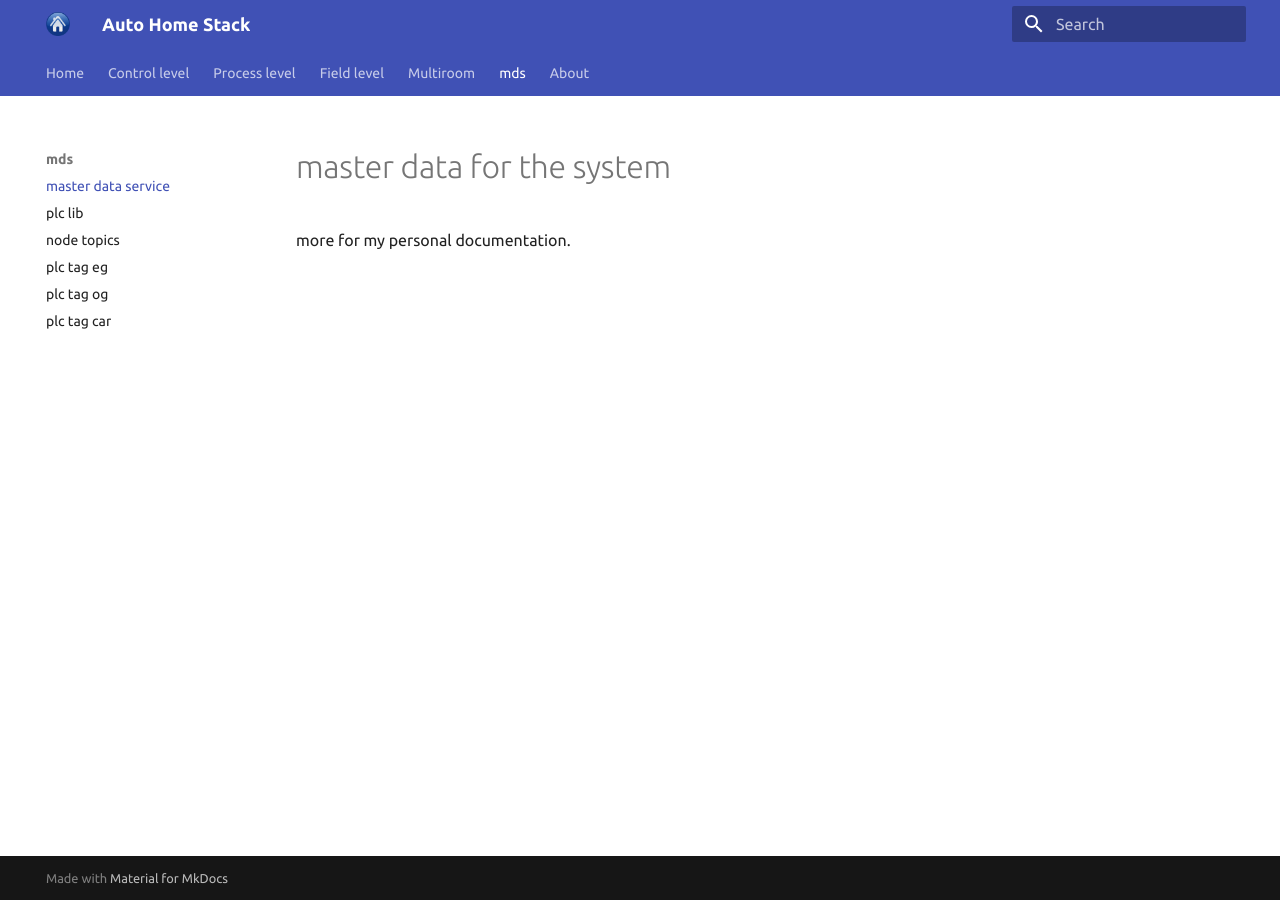
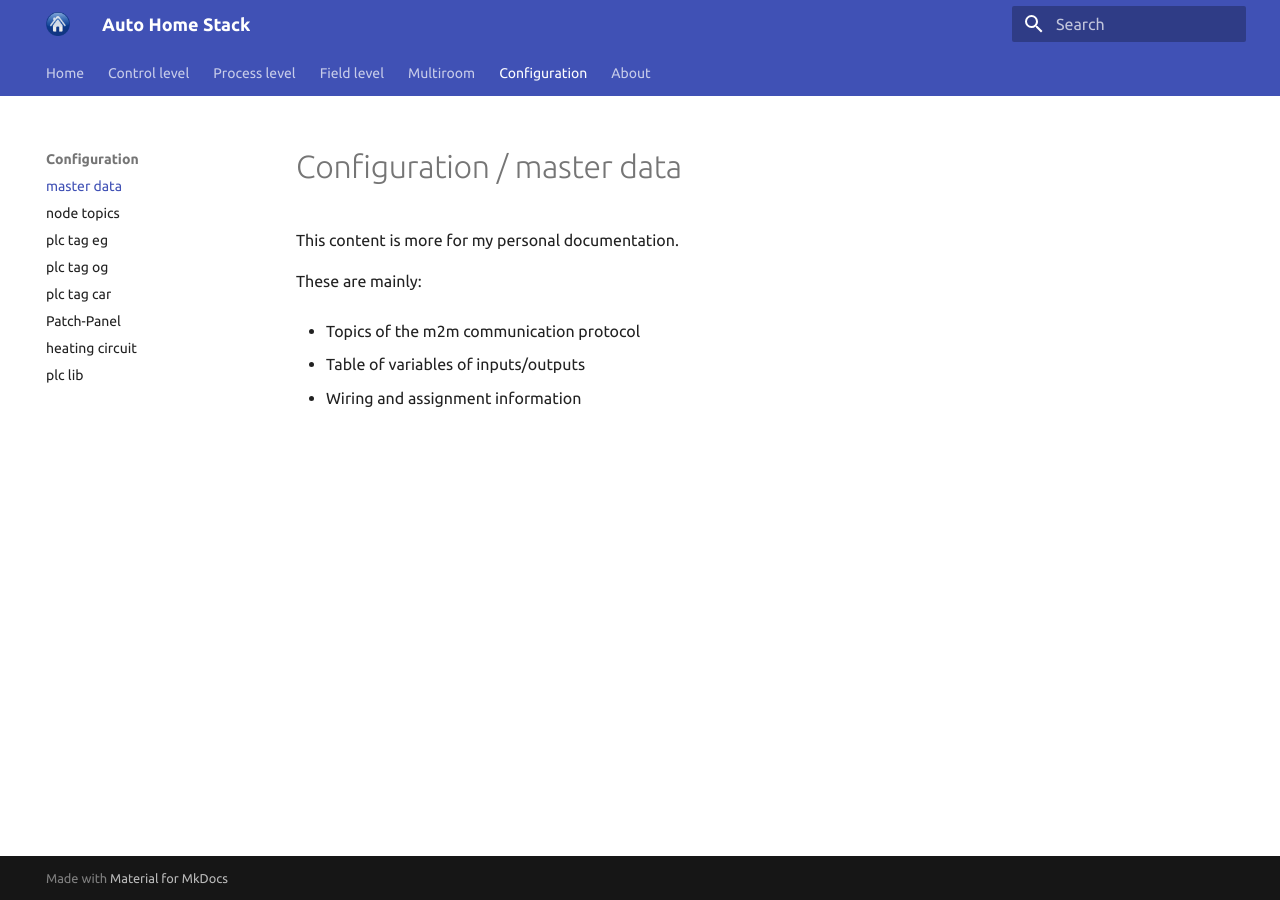
Before and after one commit to alexkratzer/autohomestack, an MkDocs documentation site: the page built from docs/mds/mds.md, in a window 1280 px wide. Built offline with MkDocs 1.6.1 and Material for MkDocs 9.7.7, drawn with Linux system fonts in a browser that asks for light colours.

Commit message:
docs: configuration

```diff
--- a/docs/mds/mds.md
+++ b/docs/mds/mds.md
@@ -1,3 +1,11 @@
-# master data for the system
+# Configuration / master data
 
-more for my personal documentation.
+This content is more for my personal documentation.
+
+These are mainly:
+
+* Topics of the m2m communication protocol
+
+* Table of variables of inputs/outputs
+
+* Wiring and assignment information
--- a/mkdocs.yml
+++ b/mkdocs.yml
@@ -23,13 +23,15 @@ nav:
         - devices:              level_field/field_level.md
     - Multiroom:
         - multiroom:            multiroom/my_multiroom.md
-    - mds:
-        - master data service:  'mds/mds.md'
-        - plc lib:              'mds/plc_lib_interface.md'
+    - Configuration:
+        - master data:          'mds/mds.md'
         - node topics:          'mds/topics_node.md'
         - plc tag eg:           'mds/plcVarToDB_eg.md'
         - plc tag og:           'mds/plcVarToDB_og.md'
         - plc tag car:          'mds/plcVarToDB_car.md'
+        - Patch-Panel:          'mds/patch-panel.md'
+        - heating circuit:      'mds/heating_circuit_distributor.md'
+        - plc lib:              'mds/plc_lib_interface.md'
     - About:
         - Imprint:              'about/imprint.md'
         - References:           'about/references.md'
```
Also changed, not shown: docs/mds/heating_circuit_distributor.md (added, +23 -0 lines), docs/mds/patch-panel.md (added, +45 -0 lines), docs/mds/plc_lib_interface.md (+2 -24 lines), docs/mds/topics_node.md (+10 -0 lines).
